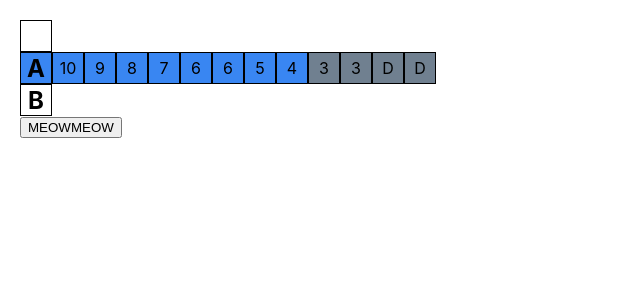
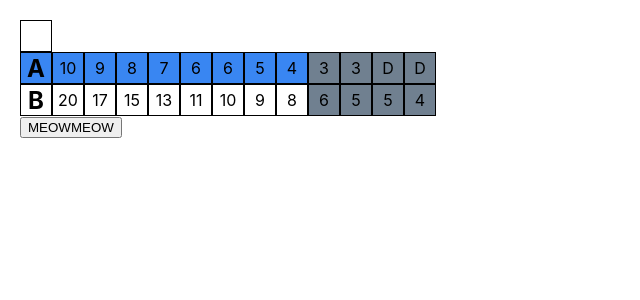
Before and after one commit to Nimzyow/scuba-diver, a React (Create React App) app in the folder scuba-diver/: page / in a window 1280 px wide. Shown: the top 300 px of the page, without its empty margins (0-640 px from the left). Built offline with nearby package versions, Linux system fonts and the light colour scheme.

Commit message:
row B depths done

```diff
--- a/scuba-diver/src/components/box/Box.js
+++ b/scuba-diver/src/components/box/Box.js
@@ -38,7 +38,7 @@ export const Box = ({
       return <div className="emptyBox borderSet"></div>;
     case "whiteBoxBlackBorderNoClick":
       return <div className="emptyBox borderSet">{timeFigure}</div>;
-    case "boxBlueBlackBorder":
+    case "blueBoxBlackBorder":
       return (
         <div
           className={
--- a/scuba-diver/src/page/table/Table.js
+++ b/scuba-diver/src/page/table/Table.js
@@ -449,12 +449,13 @@ export const Table = () => {
       </div>
       <div className="row">
         <Box boxStyle="letterBoxBlue" rowNumber={1} letter="A" />
-        {displayTable(Row.FIRST_TIME_FIGURES, "boxBlueBlackBorder", 1, 0, 7)}
+        {displayTable(Row.FIRST_TIME_FIGURES, "blueBoxBlackBorder", 1, 0, 7)}
         {displayTable(Row.FIRST_TIME_FIGURES, "greyBoxBlackBorder", 1, 8, 11)}
       </div>
       <div className="row">
         <Box boxStyle="letterBox" rowNumber={2} letter="B" />
-        {displayTable(Row.SECOND_TIME_FIGURES, "BoxBlackBorder", 2)}
+        {displayTable(Row.SECOND_TIME_FIGURES, "boxBlackBorder", 2, 0, 7)}
+        {displayTable(Row.SECOND_TIME_FIGURES, "greyBoxBlackBorder", 2, 8, 11)}
       </div>
 
       {/* <button onClick={() => setColorRow("row1")}>MEOWMEOW</button>
```
